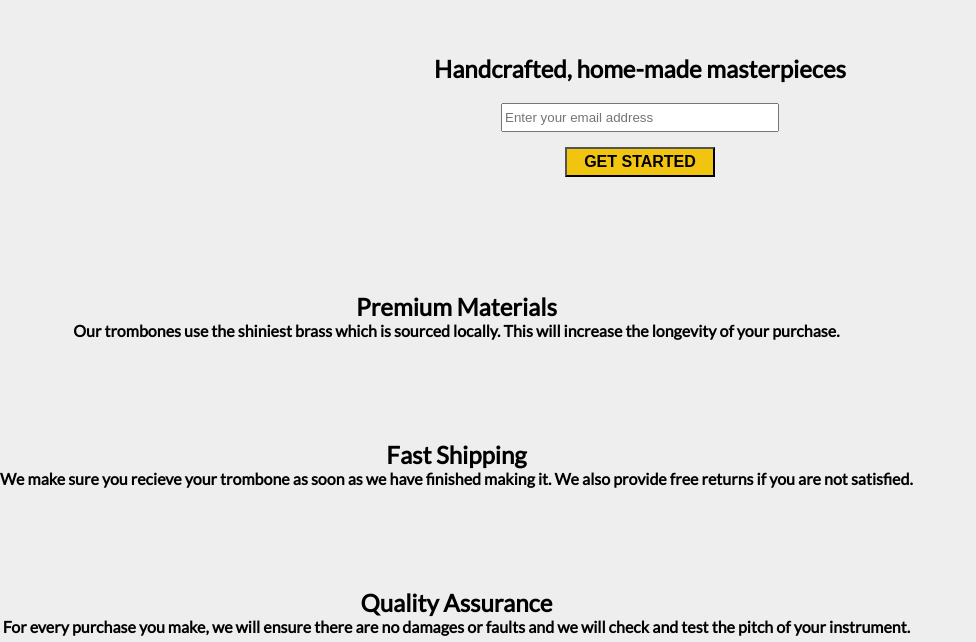
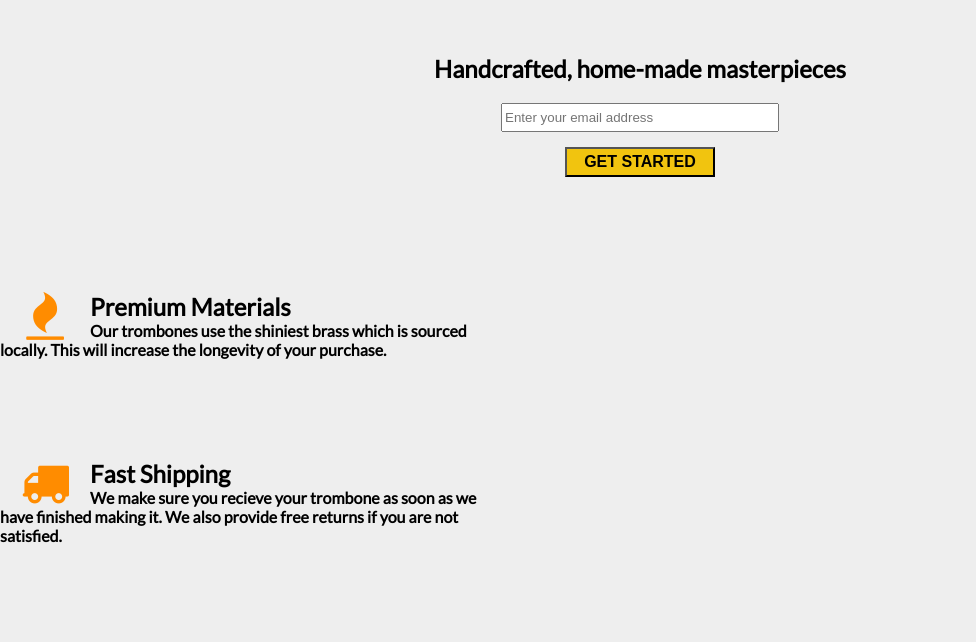
Before and after one commit to buskari/html-css-lab, a plain HTML site: page 3-product-landing-page/index.html in a window 1280 px wide. Shown: the part 146-788 px from the top of the page, without its empty margins (0-976 px from the left). Drawn offline with Linux system fonts and the light colour scheme.

Commit message:
started media queries for viewports larger than 550px

```diff
--- a/3-product-landing-page/css/style.css
+++ b/3-product-landing-page/css/style.css
@@ -73,6 +73,11 @@ nav ul li a{
     display: inline-block;
     box-sizing: border-box;
     text-align: center;
+}
+
+#features i {
+    color: darkorange;
+    display: none;
 }
 
 #features h2 {
@@ -162,6 +167,22 @@ footer .copyright {
 
 /* >550px styles */
 
+@media screen and (min-width: 550px) {
+
+    #features i {
+        float: left;
+        display: block;
+        width: 50px;
+        margin: 0 20px 0 20px;
+    }
+
+    #features h2, p{
+        width: 490px;
+        text-align: left;
+    }
+
+}
+
 /* >600px styles */
 
 /* >650px styles */
--- a/3-product-landing-page/index.html
+++ b/3-product-landing-page/index.html
@@ -4,9 +4,8 @@
     <meta charset="UTF-8">
     <meta name="viewport" content="width=device-width, initial-scale=1.0">
     <link rel="stylesheet" href="css/style.css">
-    <!-- <link href="fonts/Lato-Regular.ttf">
-    <link href="fonts/Lato-Bold.ttf"> -->
     <link href="https://fonts.googleapis.com/css2?family=Lato&display=swap" rel="stylesheet">
+    <link rel="stylesheet" type="text/css" href="https://maxcdn.bootstrapcdn.com/font-awesome/4.6.3/css/font-awesome.min.css">
     <title>FCC: Product Landing Page</title>
 </head>
 <body>
@@ -34,18 +33,21 @@
             </form>
         </section>
 
-        <section id="features" class="grid">
-            <div>
+        <section id="features">
+            <div class="premium">
+                <i class="fa fa-3x fa-fire"></i>
                 <h2>Premium Materials</h2>
                 <p>Our trombones use the shiniest brass which is sourced locally. This will increase the longevity of your purchase.</p>
             </div>
 
-            <div>
+            <div class="fast">
+                <i class="fa fa-3x fa-truck"></i>
                 <h2>Fast Shipping</h2>
                 <p>We make sure you recieve your trombone as soon as we have finished making it. We also provide free returns if you are not satisfied.</p>
             </div>
 
-            <div>
+            <div class="quality">
+                <i class="fa fa-3x fa-battery-full"></i>
                 <h2>Quality Assurance</h2>
                 <p>For every purchase you make, we will ensure there are no damages or faults and we will check and test the pitch of your instrument.</p>
             </div>
```
